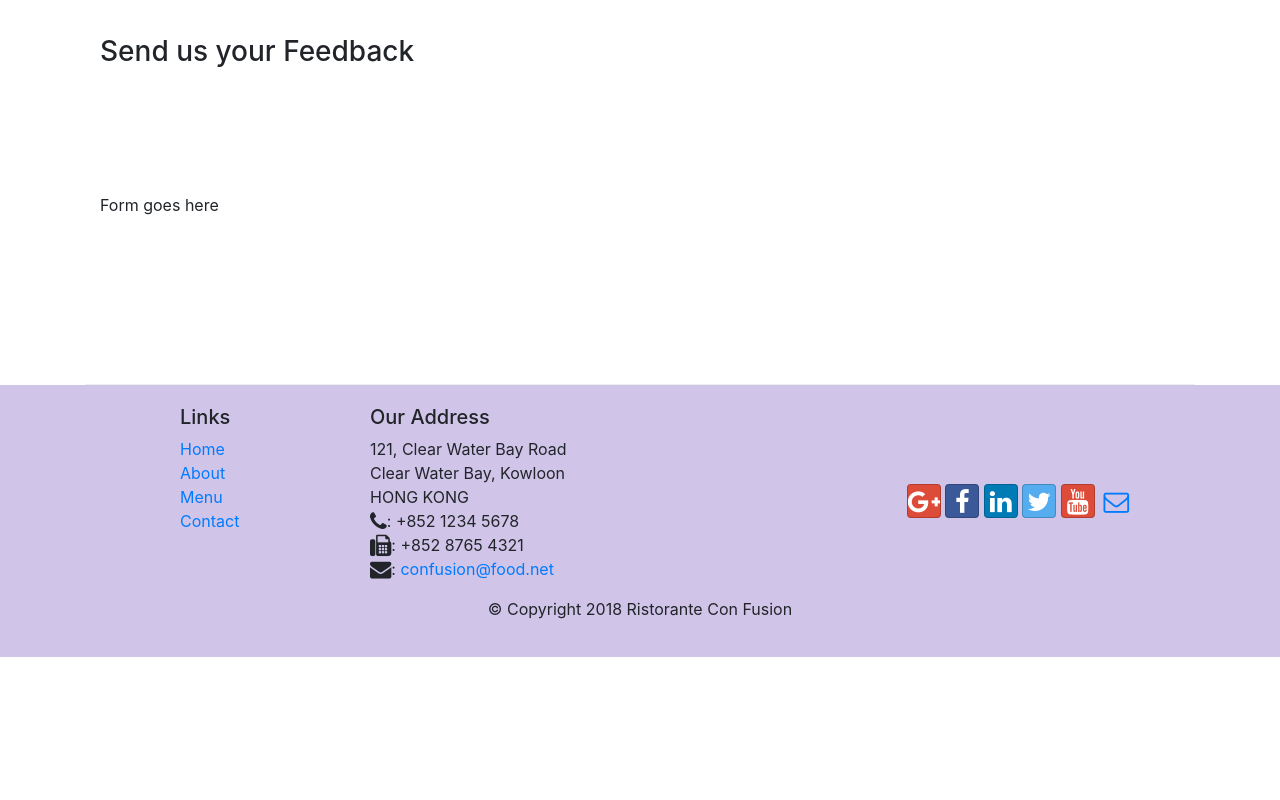
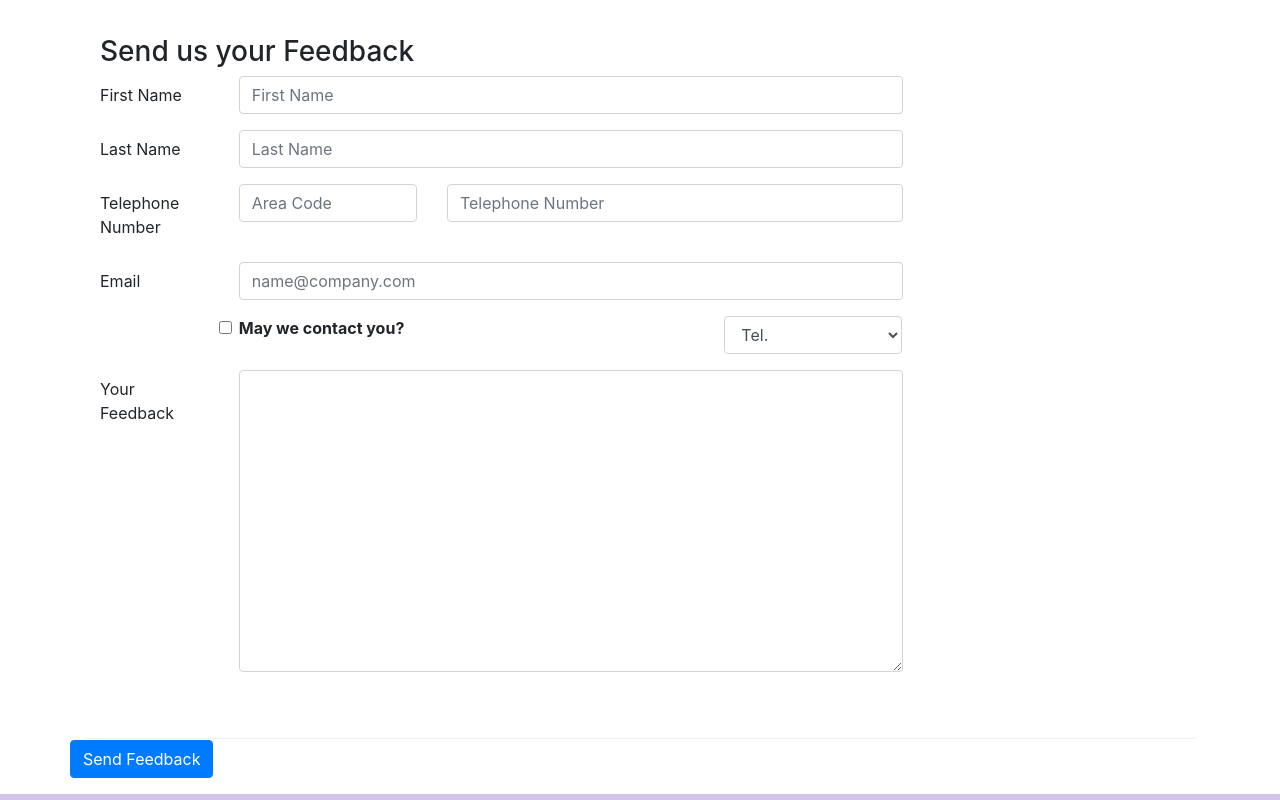
Before and after one commit to zachbitcoin/conFusion, a website: page contactus.html in a window 1280 px wide. Shown: the part 900-1700 px from the top of the page. Before the commit the page ends 1557 px from the top, so only its background shows below. Drawn offline with nearby package versions, Linux system fonts and the light colour scheme.

Commit message:
added forms

```diff
--- a/contactus.html
+++ b/contactus.html
@@ -91,14 +91,69 @@
            <div class="col-12">
               <h3>Send us your Feedback</h3>
            </div>
-            <div class="col-12 col-md-9">
-                Form goes here
-            </div>
-             <div class="col-12 col-md">
-            </div>
-       </div>
+        <div class="col-12 col-md-9">
+            <form>
+                <div>
+                    <div class="form-group row">
+                    <label for="firstname" class="col-md-2 col-form-label">First Name</label>
+                    <div class="col-md-10">
+                            <input type="text" class="form-control" id="firstname" name="firstname" placeholder="First Name">
+                        </div>
+                        </div>
+                        <div class="form-group row">
+                            <label for="lastname" class="col-md-2 col-form-label">Last Name</label>
+                             <div class="col-md-10">
+                                <input type="text" class="form-control" id="lastname" name="lastname"
+                                    placeholder="Last Name">
+                        </div></div>
 
-    </div>
+
+                <div class="form-group row">
+                            <label for="telnum" class="col-12 col-md-2 col-form-label">Telephone Number</label>
+                            <div class="col-5 col-md-3">
+                                <input type="tel" class="form-control" id="areacode" name="areacode"
+                                    placeholder="Area Code">
+                    </div>
+                            <div class="col-7 col-md-7">
+                                <input type="tel" class="form-control" id="telnum" name="telnum" placeholder="Telephone Number">
+                        </div>
+                    </div>
+                <div class="form-group row">
+                            <label for="emailid" class="col-md-2 col-form-label">Email</label>
+                            <div class="col-md-10">
+                                <input type="email" class="form-control" id="email" name="email"
+                                    placeholder="name@company.com">
+                            </div></div>
+                <div>
+                       <div class="form-group row">
+                           <div class="col-md-6 offset-md-2">
+                                <div class="form check">
+                                    <input type="checkbox" class="form-check-input"
+                                        name="approve" id="approve" value="">
+                                    <label class="form-check-label" for="approve">
+                                        <strong>May we contact you?</strong></label>
+                                </div>
+                           </div>
+                           <div class="col-md-3 offset-md-1">
+                                <select class="form-control">
+                                    <option>Tel.</option>
+                                    <option>Email</option></select>
+                       </div></div>
+                   </div>
+                </form>
+                <div class="form-group row">
+                    <label for="feedback" class="col-md-2 col-form-label">Your Feedback</label>
+                    <div class="col-md-10">
+                        <textarea class="form-control" id="feedback" name="feedback"
+                            rows="12"></textarea>
+                    </div>
+        </div></div></div></div>
+       <div class="form-group row">
+           <div class="offset-md-2 col-md-10"></div>
+            <buton type="submit" class="btn btn-primary">
+                Send Feedback
+            </buton>
+       </div></div></div></div>
 
     <footer class="footer">
         <div class="container">
@@ -107,9 +162,9 @@
                     <h5>Links</h5>
                     <ul class="list-unstyled">
                         <li><a href="#">Home</a></li>
-                        <li><a href="#">About</a></li>
+                        <li><a href="./aboutus.html">About</a></li>
                         <li><a href="#">Menu</a></li>
-                        <li><a href="#">Contact</a></li>
+                        <li><a href="./contactus.html">Contact</a></li>
                     </ul>
                 </div>
                 <div class="col-7 col-sm-5">
```
